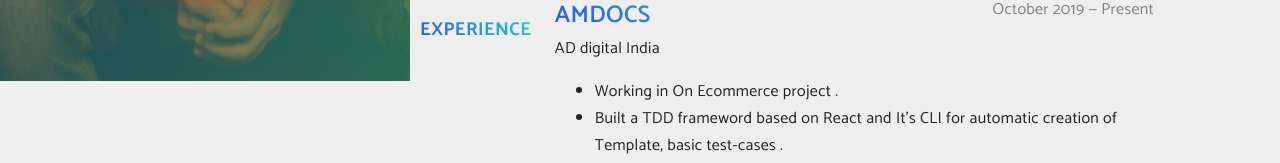
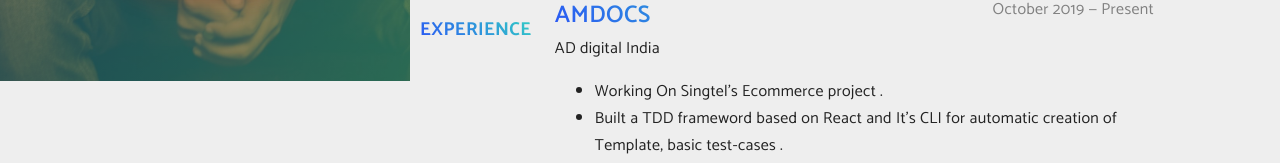
Before and after one commit to svkdey/resume-app, a React (Create React App) app: page / in a window 1280 px wide. Shown: the part 719-882 px from the top of the page. Built offline with nearby package versions, Linux system fonts and the light colour scheme.

Commit message:
trying minor chnage

```diff
--- a/src/components/rightComponents/Experience.jsx
+++ b/src/components/rightComponents/Experience.jsx
@@ -19,7 +19,7 @@ export default function Experience() {
           </div>
           <div className="title">AD digital India</div>
           <ul className="description">
-            <li>Working in On Ecommerce project .</li>
+            <li>Working On Singtel's Ecommerce project .</li>
             <li>
               Built a TDD frameword based on React and It's CLI for automatic
               creation of Template, basic test-cases .
```
